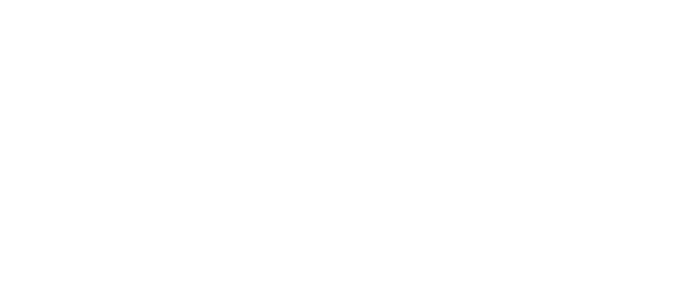
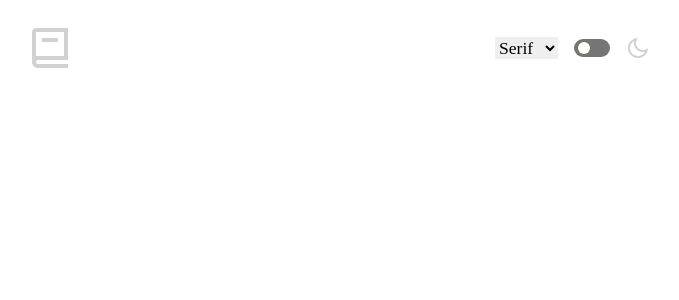
Before and after one commit to Sye-5pace/Dictionary-web-app, an Angular app: page / in a window 1280 px wide. Shown: the top 300 px of the page, without its empty margins (302-981 px from the left). Built offline with nearby package versions, Linux system fonts and the light colour scheme; a web font is replaced by a local one.

Commit message:
style: update header ui

```diff
--- a/src/app/components/header/header.component.html
+++ b/src/app/components/header/header.component.html
@@ -1,4 +1,21 @@
 
 <header class=" w-[50%] mobile:w-[70%] mx-auto mt-6 flex flex-row items-center justify-between px-2">
-
+  <svg  class="w-12 h-12 fill-[#d0d1d0]" xmlns="http://www.w3.org/2000/svg" viewBox="0 0 24 24"><path fill="none" d="M0 0h24v24H0z">
+    </path><path d="M21 18H6C5.44772 18 5 18.4477 5 19C5 19.5523 5.44772 20 6 20H21V22H6C4.34315 22 3 20.6569 3 19V4C3 2.89543 3.89543 2 5 2H21V18ZM5 16.05C5.16156 16.0172 5.32877 16 5.5 16H19V4H5V16.05ZM16 9H8V7H16V9Z"></path>
+  </svg>
+  <div class="flex flex-row items-center gap-4">
+    <div class="flex flex-row items-center gap-2">
+      <select  name="fonts" id="fonts" class="cursor-pointer text-[1.1rem] font-medium" [(ngModel)]="selectedFont" (change)="onFontChange(selectedFont)">
+        @for(font of fontFamily; track font; let i = $index){
+          <option [value]="font">{{ font }}</option>
+        }
+      </select>
+    </div>
+    <div  class="bg-[#757575] rounded-[1.2rem] w-9 h-[1.125rem] flex flex-row items-center p-1 cursor-pointer">
+      <div  class="bg-[#fffffc] w-3 h-3  rounded-full switch"></div>
+    </div>
+    <svg  class="cursor-pointer w-6 h-6 fill-[#d0d1d0]" xmlns="http://www.w3.org/2000/svg" viewBox="0 0 24 24"><path fill="none" d="M0 0h24v24H0z">
+      </path><path d="M10 7C10 10.866 13.134 14 17 14C18.9584 14 20.729 13.1957 21.9995 11.8995C22 11.933 22 11.9665 22 12C22 17.5228 17.5228 22 12 22C6.47715 22 2 17.5228 2 12C2 6.47715 6.47715 2 12 2C12.0335 2 12.067 2 12.1005 2.00049C10.8043 3.27098 10 5.04157 10 7ZM4 12C4 16.4183 7.58172 20 12 20C15.0583 20 17.7158 18.2839 19.062 15.7621C18.3945 15.9187 17.7035 16 17 16C12.0294 16 8 11.9706 8 7C8 6.29648 8.08133 5.60547 8.2379 4.938C5.71611 6.28423 4 8.9417 4 12Z"></path>
+    </svg>
+  </div>
 </header>
```
